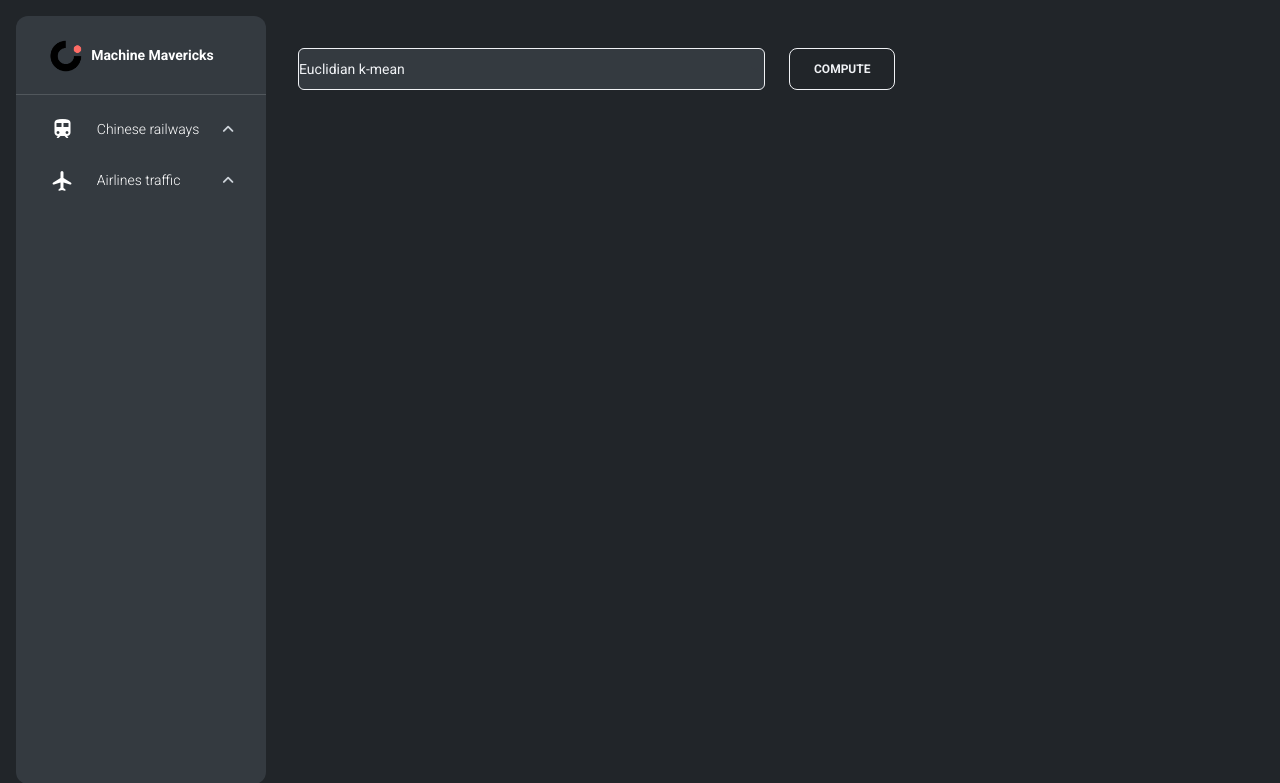
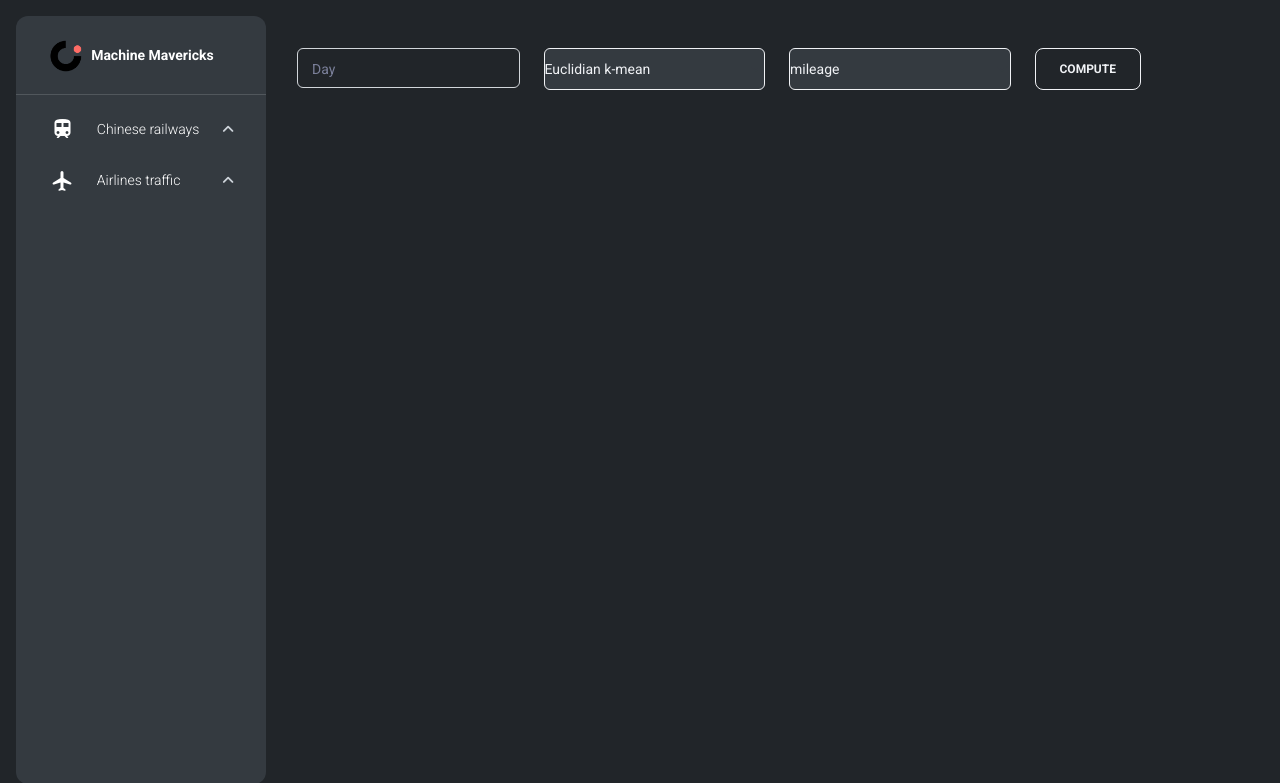
Before and after one commit to MachineMavericks/group-project, a Flask app: template backend/templates/clustering_plotly.html in a window 1280 px wide. Shown: the top 783 px of the page. Run offline with Flask 2, Linux system fonts and the light colour scheme; the template is opened without the code that fills it, so the values that code supplies are empty; parts of the project's set-up code (start-up, migrations or seed data) failed here and were passed over; some libraries are stand-ins or nearby versions.

Commit message:
Added choice of weight for clustering
Only mileage and travels at this point but adding more is only a matter of few lines

```diff
--- a/backend/src/Controllers/NXGraphController.py
+++ b/backend/src/Controllers/NXGraphController.py
@@ -73,5 +73,6 @@
 def clustering():
     plotly_clustering(pickle_path=pickle_filepath, output_path='static/output/plotly.html',
                       algorithm=request.args.get('algorithm'),
+                      weight=request.args.get('weight'),
                       day=request.args.get('day'))
     return render_template("clustering_plotly.html")
--- a/backend/templates/clustering_plotly.html
+++ b/backend/templates/clustering_plotly.html
@@ -3,9 +3,21 @@
 {% block filters %}
 <form class="row">
     <div class="col">
+        <div class="input-group input-group-outline my-3">
+            <label class="form-label">Day</label>
+            <input type="day" name="day" class="form-control text-white">
+        </div>
+    </div>
+    <div class="col">
         <select class="form-select btn-outline-light bg-gray-800 mt-3" name="algorithm" id="algorithm">
             <option value="Euclidian k-mean">Euclidian k-mean</option>
             <option value="Louvain">Louvain</option>
+        </select>
+    </div>
+    <div class="col">
+        <select class="form-select btn-outline-light bg-gray-800 mt-3" name="weight" id="weight">
+            <option value="Euclidian k-mean">mileage</option>
+            <option value="Louvain">total_travels</option>
         </select>
     </div>
     <div class="col">
```
Also changed, not shown: backend/app.py (+14 -8 lines), backend/src/Models/NXGraph.py (+4 -4 lines), backend/src/Services/NXGraphService.py (+4 -3 lines).
